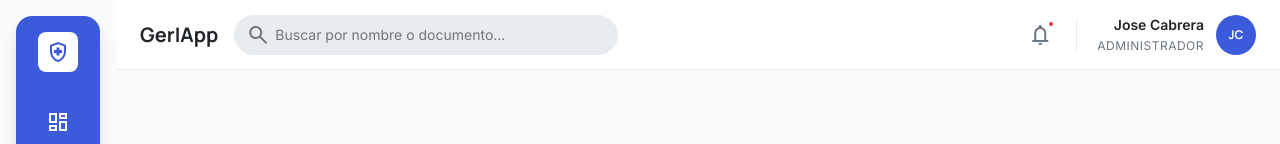
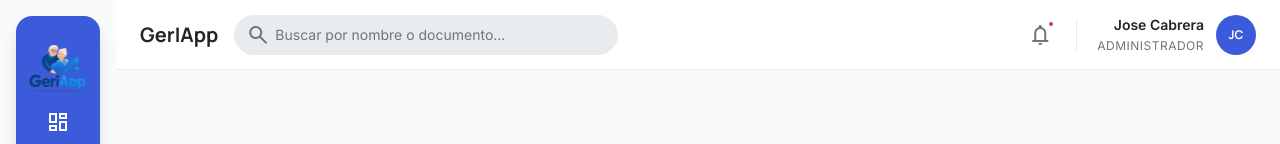
Before and after one commit to cabreracoder/GerIApp_web, an Angular app: page /roles in a window 1280 px wide. Shown: the top 144 px of the page. Built offline with nearby package versions, Linux system fonts and the light colour scheme; no server answers.

Commit message:
Midifique el Logo, poniendo el nuestro

```diff
--- a/src/app/layout/layout.css
+++ b/src/app/layout/layout.css
@@ -63,38 +63,27 @@
 /* =========================================================
    LOGOTIPO
 ========================================================= */
-
 .layout-logo-container {
-  width: 100%;
-
   display: flex;
+  justify-content: center;
   align-items: center;
-  justify-content: center;
-
-  margin-bottom: var(--spacing-lg);
 }
 
 .layout-logo {
-  width: var(--logo-icon-only);
-  height: var(--logo-icon-only);
-
+  width: 64px;
+  height: 64px;
   display: flex;
+  justify-content: center;
   align-items: center;
-  justify-content: center;
-
-  background: var(--bg-surface);
-
-  border-radius: var(--radius-md);
-
-  flex-shrink: 0;
+  overflow: hidden;
 }
 
-.layout-logo .material-symbols-outlined {
-  color: var(--color-primary);
-
-  font-size: var(--icon-size-md);
+.layout-logo-image {
+  width: 100%;
+  height: 100%;
+  object-fit: contain;
+  display: block;
 }
-
 
 /* =========================================================
    MENÚ PRINCIPAL
--- a/src/app/layout/layout.html
+++ b/src/app/layout/layout.html
@@ -5,14 +5,19 @@
        ===================================================== -->
   <aside class="layout-sidebar">
 
-    <!-- LOGOTIPO -->
-    <div class="layout-logo-container">
-      <div class="layout-logo">
-        <span class="material-symbols-outlined">
-          health_and_safety
-        </span>
-      </div>
-    </div>
+
+
+
+<!-- LOGOTIPO -->
+<div class="layout-logo-container">
+  <div class="layout-logo">
+    <img
+      src="/Logo-GerIApp.png"
+      alt="GerIApp"
+      class="layout-logo-image"
+    >
+  </div>
+</div>
 
 
     <!-- MENÚ PRINCIPAL -->
```
Also changed, not shown: public/Logo-GerIApp.png (added).
